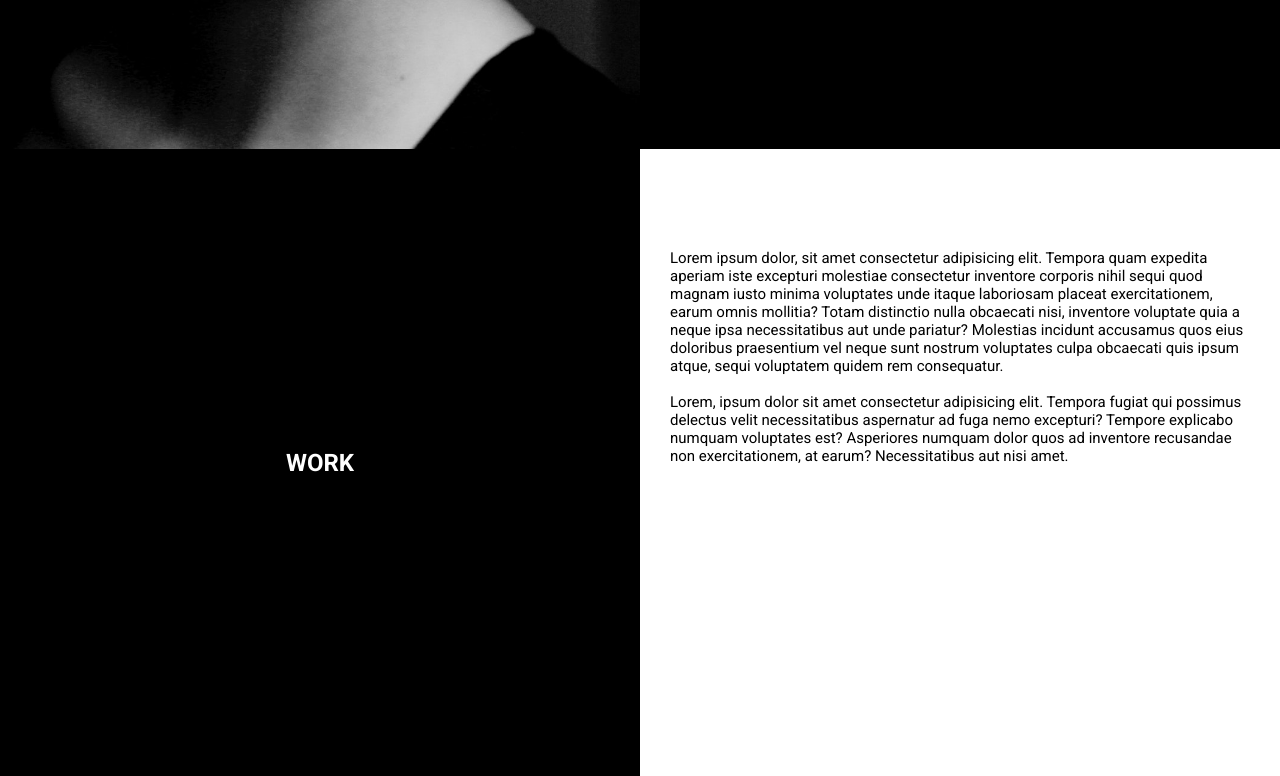
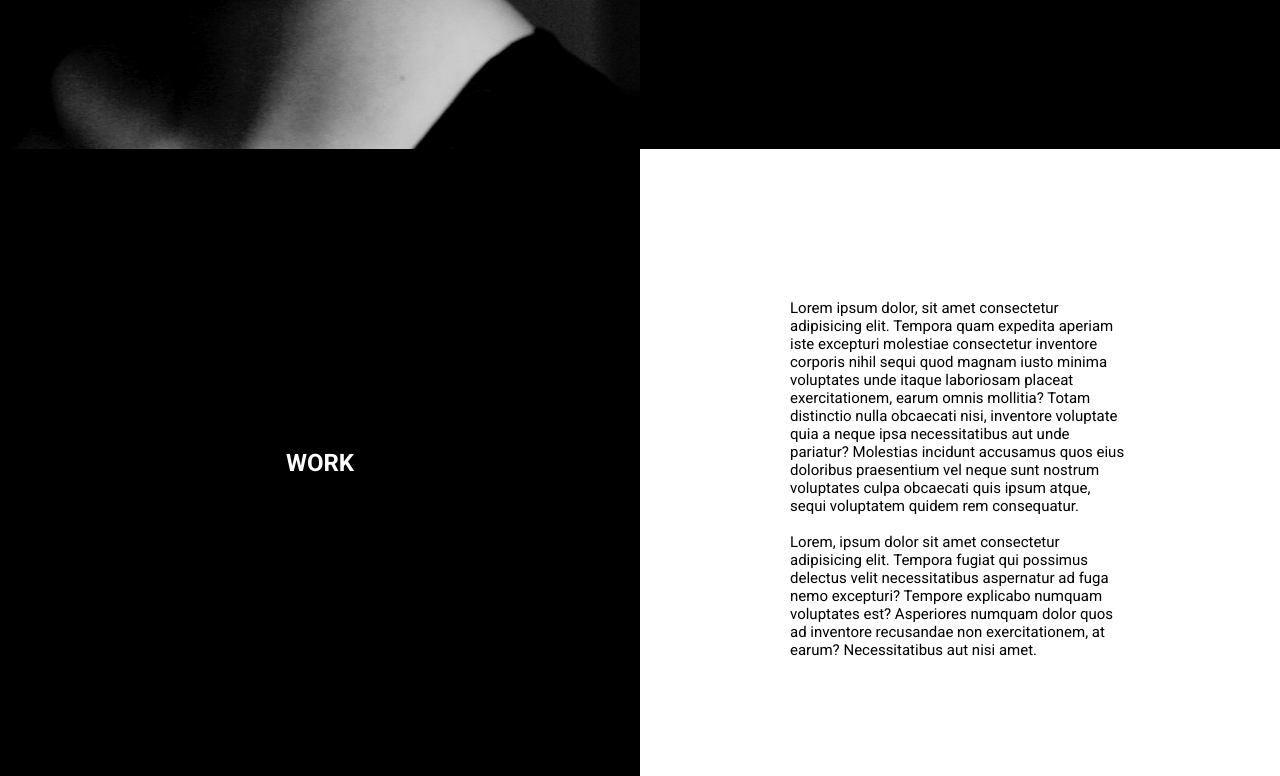
Before and after one commit to AndresRamirez917/100-Sitios-14, a plain HTML site: page index.html in a window 1280 px wide. Shown: the part 1430-2206 px from the top of the page. Drawn offline with Linux system fonts and the light colour scheme.

Commit message:
my third commit

```diff
--- a/styles.css
+++ b/styles.css
@@ -158,7 +158,8 @@ form .form-control {
     width: 50%;
     font-size: 15px;
     height: 100vh;
-    padding: 100px 30px 0 30px;
+    padding: 150px;
+    margin-bottom: 25px;
 
 }
 
```
